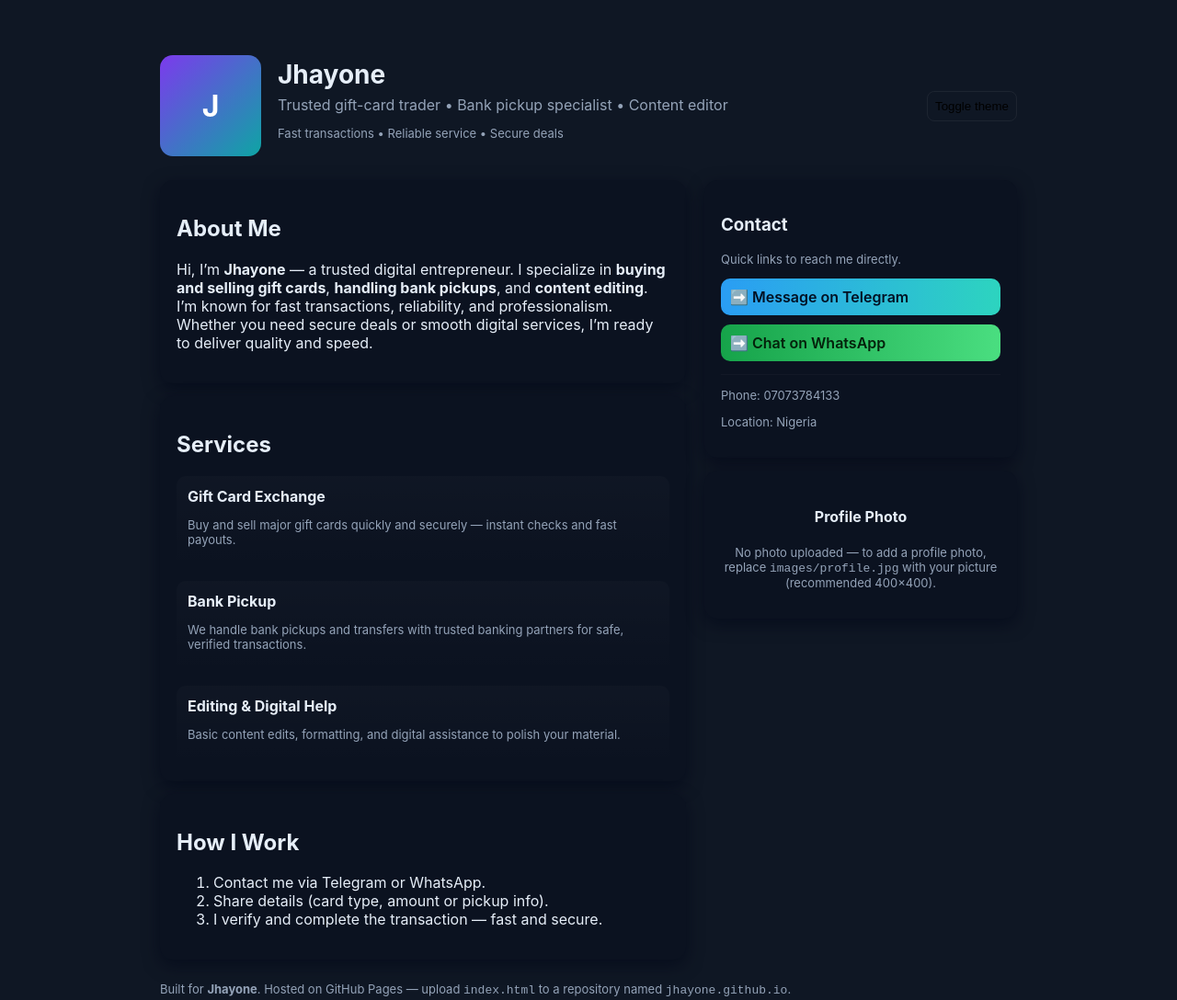
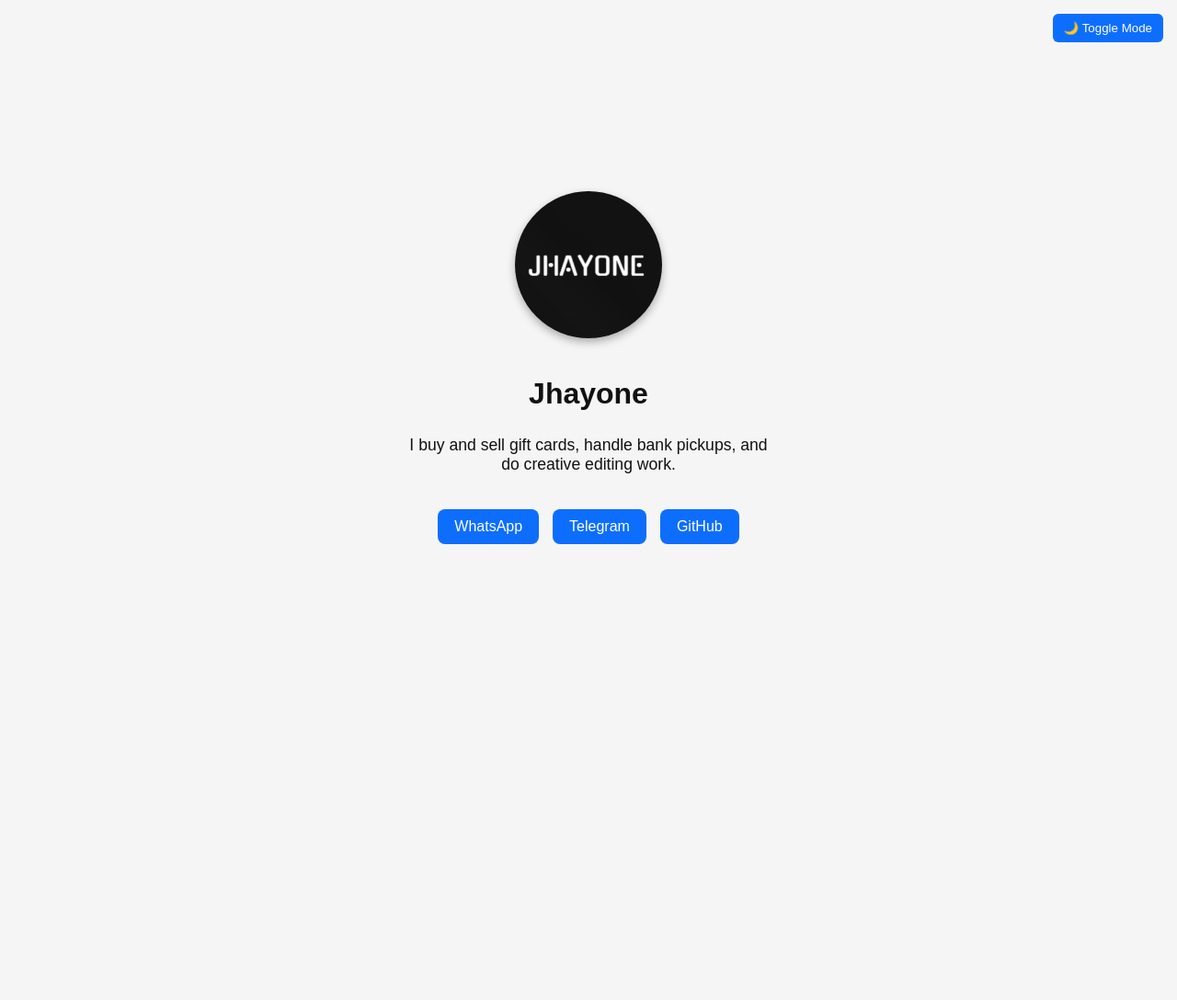
Before and after one commit to jhayone825/jhayone.github.io, a plain HTML site: page index.html in a window 1280 px wide. Shown: the whole page at 92% size. After the commit the page ends 800 px from the top, so only its background shows below. Drawn offline with Linux system fonts and the light colour scheme.

Commit message:
Update index.html

```diff
--- a/index.html
+++ b/index.html
@@ -1,136 +1,98 @@
-<!doctype html>
+<!DOCTYPE html>
 <html lang="en">
 <head>
-  <meta charset="utf-8" />
-  <meta name="viewport" content="width=device-width,initial-scale=1" />
-  <title>Jhayone — Portfolio</title>
-  <meta name="description" content="Jhayone — Gift card exchange, bank pickup, and editing services." />
+  <meta charset="UTF-8" />
+  <meta name="viewport" content="width=device-width, initial-scale=1.0" />
+  <title>Jhayone | Portfolio</title>
   <style>
-    :root{
-      --bg:#0f1724; --card:#0b1220; --muted:#94a3b8; --accent:#7c3aed; --text:#e6eef8;
+    :root {
+      --bg-light: #f5f5f5;
+      --text-light: #111;
+      --bg-dark: #111;
+      --text-dark: #f5f5f5;
+      --accent: #0d6efd;
     }
-    [data-theme="light"]{ --bg:#f7fbff; --card:#ffffff; --muted:#475569; --accent:#6b21a8; --text:#0b1220 }
-    *{box-sizing:border-box}
-    body{margin:0;font-family:Inter,ui-sans-serif,system-ui,-apple-system,'Segoe UI',Roboto,'Helvetica Neue',Arial; background:var(--bg); color:var(--text); -webkit-font-smoothing:antialiased;}
-    .container{max-width:980px;margin:36px auto;padding:24px}
-    header{display:flex;align-items:center;gap:18px}
-    .avatar{width:110px;height:110px;border-radius:14px;background:linear-gradient(135deg,var(--accent),#0ea5a4);display:flex;align-items:center;justify-content:center;font-weight:700;font-size:32px;color:white}
-    h1{margin:0;font-size:28px}
-    p.lead{margin:6px 0 0;color:var(--muted)}
-    .controls{margin-left:auto;display:flex;gap:8px;align-items:center}
-    .toggle{background:transparent;border:1px solid rgba(255,255,255,0.06);padding:8px;border-radius:8px;cursor:pointer}
-    main{display:grid;grid-template-columns:1fr 340px;gap:20px;margin-top:26px}
-    .card{background:var(--card);border-radius:14px;padding:18px;box-shadow:0 6px 18px rgba(2,6,23,0.6)}
-    .services{display:grid;grid-template-columns:repeat(1,1fr);gap:12px}
-    .service{padding:12px;border-radius:10px;background:linear-gradient(180deg,rgba(255,255,255,0.02),transparent);}
-    .service h4{margin:0 0 6px}
-    .right{position:sticky;top:28px}
-    .contact-btn{display:flex;gap:10px;align-items:center;padding:10px;border-radius:10px;text-decoration:none;font-weight:600}
-    .tg{background:linear-gradient(90deg,#2a9df4,#2dd4bf);color:#021124}
-    .wa{background:linear-gradient(90deg,#16a34a,#4ade80);color:#04210b}
-    footer{margin-top:24px;color:var(--muted);font-size:13px}
-    .small{font-size:13px;color:var(--muted);}
-    @media (max-width:880px){main{grid-template-columns:1fr;}.right{position:relative;top:0}}
+    body {
+      margin: 0;
+      font-family: "Poppins", sans-serif;
+      background: var(--bg-light);
+      color: var(--text-light);
+      display: flex;
+      flex-direction: column;
+      align-items: center;
+      justify-content: center;
+      height: 100vh;
+      transition: background 0.3s, color 0.3s;
+    }
+    body.dark {
+      background: var(--bg-dark);
+      color: var(--text-dark);
+    }
+    img {
+      width: 160px;
+      height: 160px;
+      border-radius: 50%;
+      object-fit: cover;
+      margin-bottom: 20px;
+      box-shadow: 0 4px 10px rgba(0,0,0,0.3);
+    }
+    h1 {
+      font-size: 2em;
+      margin-bottom: 10px;
+    }
+    p {
+      font-size: 1.1em;
+      text-align: center;
+      max-width: 400px;
+    }
+    .buttons {
+      margin-top: 20px;
+      display: flex;
+      gap: 15px;
+    }
+    a {
+      text-decoration: none;
+      background: var(--accent);
+      color: white;
+      padding: 10px 18px;
+      border-radius: 8px;
+      transition: 0.3s;
+    }
+    a:hover {
+      opacity: 0.85;
+    }
+    #toggle-btn {
+      position: absolute;
+      top: 15px;
+      right: 15px;
+      cursor: pointer;
+      background: var(--accent);
+      color: white;
+      padding: 8px 12px;
+      border: none;
+      border-radius: 6px;
+    }
   </style>
 </head>
 <body>
-  <div class="container" id="page">
-    <header>
-      <div class="avatar" id="avatar">J</div>
-      <div>
-        <h1>Jhayone</h1>
-        <p class="lead">Trusted gift-card trader • Bank pickup specialist • Content editor</p>
-        <p class="small">Fast transactions • Reliable service • Secure deals</p>
-      </div>
-
-      <div class="controls">
-        <button class="toggle" id="themeToggle" title="Toggle dark / light">Toggle theme</button>
-      </div>
-    </header>
-
-    <main>
-      <section>
-        <div class="card">
-          <h2>About Me</h2>
-          <p>Hi, I’m <strong>Jhayone</strong> — a trusted digital entrepreneur. I specialize in <strong>buying and selling gift cards</strong>, <strong>handling bank pickups</strong>, and <strong>content editing</strong>. I’m known for fast transactions, reliability, and professionalism. Whether you need secure deals or smooth digital services, I’m ready to deliver quality and speed.</p>
-        </div>
-
-        <div class="card" style="margin-top:14px">
-          <h2>Services</h2>
-          <div class="services">
-            <div class="service">
-              <h4>Gift Card Exchange</h4>
-              <p class="small">Buy and sell major gift cards quickly and securely — instant checks and fast payouts.</p>
-            </div>
-            <div class="service">
-              <h4>Bank Pickup</h4>
-              <p class="small">We handle bank pickups and transfers with trusted banking partners for safe, verified transactions.</p>
-            </div>
-            <div class="service">
-              <h4>Editing & Digital Help</h4>
-              <p class="small">Basic content edits, formatting, and digital assistance to polish your material.</p>
-            </div>
-          </div>
-        </div>
-
-        <div class="card" style="margin-top:14px">
-          <h2>How I Work</h2>
-          <ol>
-            <li>Contact me via Telegram or WhatsApp.</li>
-            <li>Share details (card type, amount or pickup info).</li>
-            <li>I verify and complete the transaction — fast and secure.</li>
-          </ol>
-        </div>
-      </section>
-
-      <aside class="right">
-        <div class="card">
-          <h3>Contact</h3>
-          <p class="small">Quick links to reach me directly.</p>
-
-          <div style="margin-top:12px;display:flex;flex-direction:column;gap:10px">
-            <a class="contact-btn tg" href="https://t.me/jhayone_tech5" target="_blank" rel="noopener">➡️ Message on Telegram</a>
-            <a class="contact-btn wa" href="https://wa.me/2347073784133" target="_blank" rel="noopener">➡️ Chat on WhatsApp</a>
-          </div>
-
-          <hr style="margin:14px 0;border:none;border-top:1px solid rgba(255,255,255,0.03)">
-          <p class="small">Phone: 07073784133</p>
-          <p class="small">Location: Nigeria</p>
-        </div>
-
-        <div class="card" style="margin-top:14px;text-align:center">
-          <h4>Profile Photo</h4>
-          <p class="small">No photo uploaded — to add a profile photo, replace <code>images/profile.jpg</code> with your picture (recommended 400×400).</p>
-        </div>
-
-      </aside>
-    </main>
-
-    <footer>
-      <p class="small">Built for <strong>Jhayone</strong>. Hosted on GitHub Pages — upload <code>index.html</code> to a repository named <code>jhayone.github.io</code>.</p>
-    </footer>
+  <button id="toggle-btn">🌙 Toggle Mode</button>
+  <img src="jhayone.jpg" alt="Jhayone" />
+  <h1>Jhayone</h1>
+  <p>I buy and sell gift cards, handle bank pickups, and do creative editing work.</p>
+  <div class="buttons">
+    <a href="https://wa.me/07073784133" target="_blank">WhatsApp</a>
+    <a href="https://t.me/jhayone_tech" target="_blank">Telegram</a>
+    <a href="https://github.com/jhayone825" target="_blank">GitHub</a>
   </div>
 
   <script>
-    // theme handling
-    const root = document.documentElement;
-    const page = document.getElementById('page');
-    const toggle = document.getElementById('themeToggle');
-    function applyTheme(theme){
-      if(theme === 'light') document.documentElement.setAttribute('data-theme','light');
-      else document.documentElement.removeAttribute('data-theme');
-      localStorage.setItem('theme', theme);
-    }
-    const saved = localStorage.getItem('theme');
-    if(saved) applyTheme(saved);
-    toggle.addEventListener('click', ()=>{
-      const now = document.documentElement.getAttribute('data-theme') === 'light' ? 'dark' : 'light';
-      applyTheme(now);
+    const toggleBtn = document.getElementById('toggle-btn');
+    const body = document.body;
+
+    toggleBtn.addEventListener('click', () => {
+      body.classList.toggle('dark');
+      toggleBtn.textContent = body.classList.contains('dark') ? '☀️ Light Mode' : '🌙 Dark Mode';
     });
-
-    // avatar placeholder: shows initial
-    const avatar = document.getElementById('avatar');
-    // if you add images/profile.jpg, you can swap this element with an <img>
   </script>
 </body>
 </html>
```
